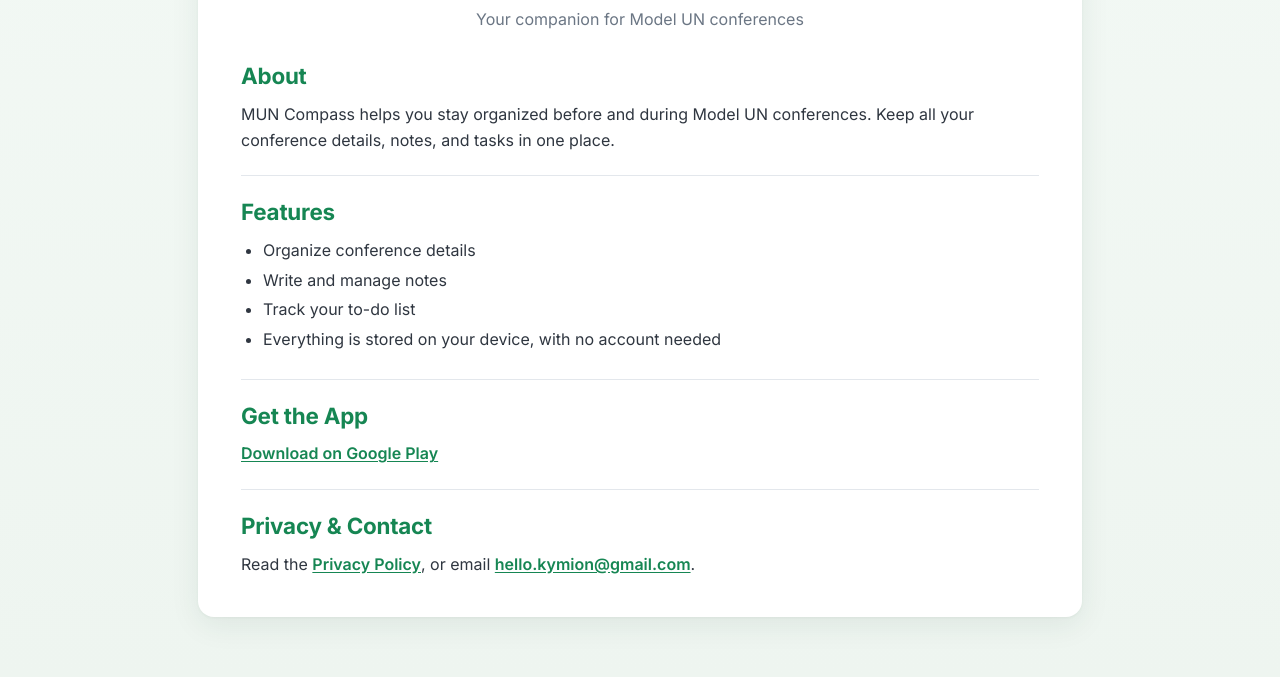
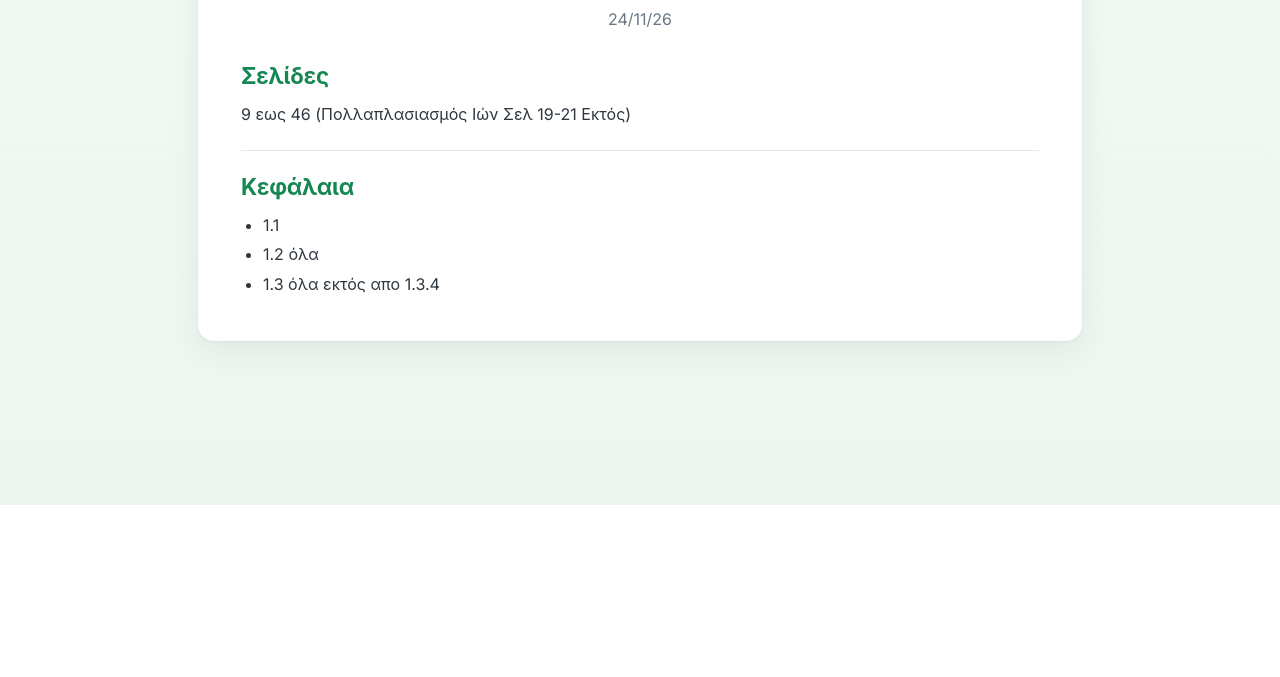
Before and after one commit to konman1203/B2Site, a plain HTML site: page apps/biologia.html in a window 1280 px wide. Shown: the part 295-972 px from the top of the page. After the commit the page ends 800 px from the top, so only its background shows below. Drawn offline with Linux system fonts and the light colour scheme.

Commit message:
Updated Biology and Physics page

```diff
--- a/apps/biologia.html
+++ b/apps/biologia.html
@@ -17,7 +17,7 @@
       <a href="../index.html" class="brand">Β2</a>
       <nav class="nav">
         <a href="../index.html" class="nav-link">Αρχική Σελίδα</a>
-        <a href="arxaia.html" class="nav-link active">Ύλη Αρχαίων</a>
+        <a href="biologia.html" class="nav-link active">Ύλη Βιολογίας</a>
       </nav>
     </div>
   </header>
@@ -25,38 +25,23 @@
   <main class="page">
     <article class="card">
       <header class="card-header app-hero">
-        <div class="app-icon">Α</div>
-        <h1>Ύλη Αρχαίων</h1>
-        <p class="app-name">Your companion for Model UN conferences</p>
+        <div class="app-icon">Β</div>
+        <h1>Ύλη Βιολογίας</h1>
+        <p class="app-name">24/11/26</p>
       </header>
 
       <section class="policy-section">
-        <h2>About</h2>
-        <p>MUN Compass helps you stay organized before and during Model UN conferences. Keep all your conference details, notes, and tasks in one place.</p>
+        <h2>Σελίδες</h2>
+        <p>9 εως 46 (Πολλαπλασιασμός Ιών  Σελ 19-21 Εκτός)</p>
       </section>
 
       <section class="policy-section">
-        <h2>Features</h2>
+        <h2>Κεφάλαια</h2>
         <ul>
-          <li>Organize conference details</li>
-          <li>Write and manage notes</li>
-          <li>Track your to-do list</li>
-          <li>Everything is stored on your device, with no account needed</li>
+          <li>1.1</li>
+          <li>1.2 όλα</li>
+          <li>1.3 όλα εκτός απο 1.3.4</li>
         </ul>
-      </section>
-
-      <section class="policy-section">
-        <h2>Get the App</h2>
-        <p>
-          <!-- Replace # with your Google Play link once it's live -->
-          <a href="#">Download on Google Play</a>
-        </p>
-      </section>
-
-      <section class="policy-section">
-        <h2>Privacy &amp; Contact</h2>
-        <p>Read the <a href="../privacy/munc_privacy.html">Privacy Policy</a>, or email
-          <a href="mailto:hello.kymion@gmail.com">hello.kymion@gmail.com</a>.</p>
       </section>
     </article>
   </main>
```
Also changed, not shown: apps/istoria.html (+0 -14 lines), apps/physika.html (+9 -24 lines).
